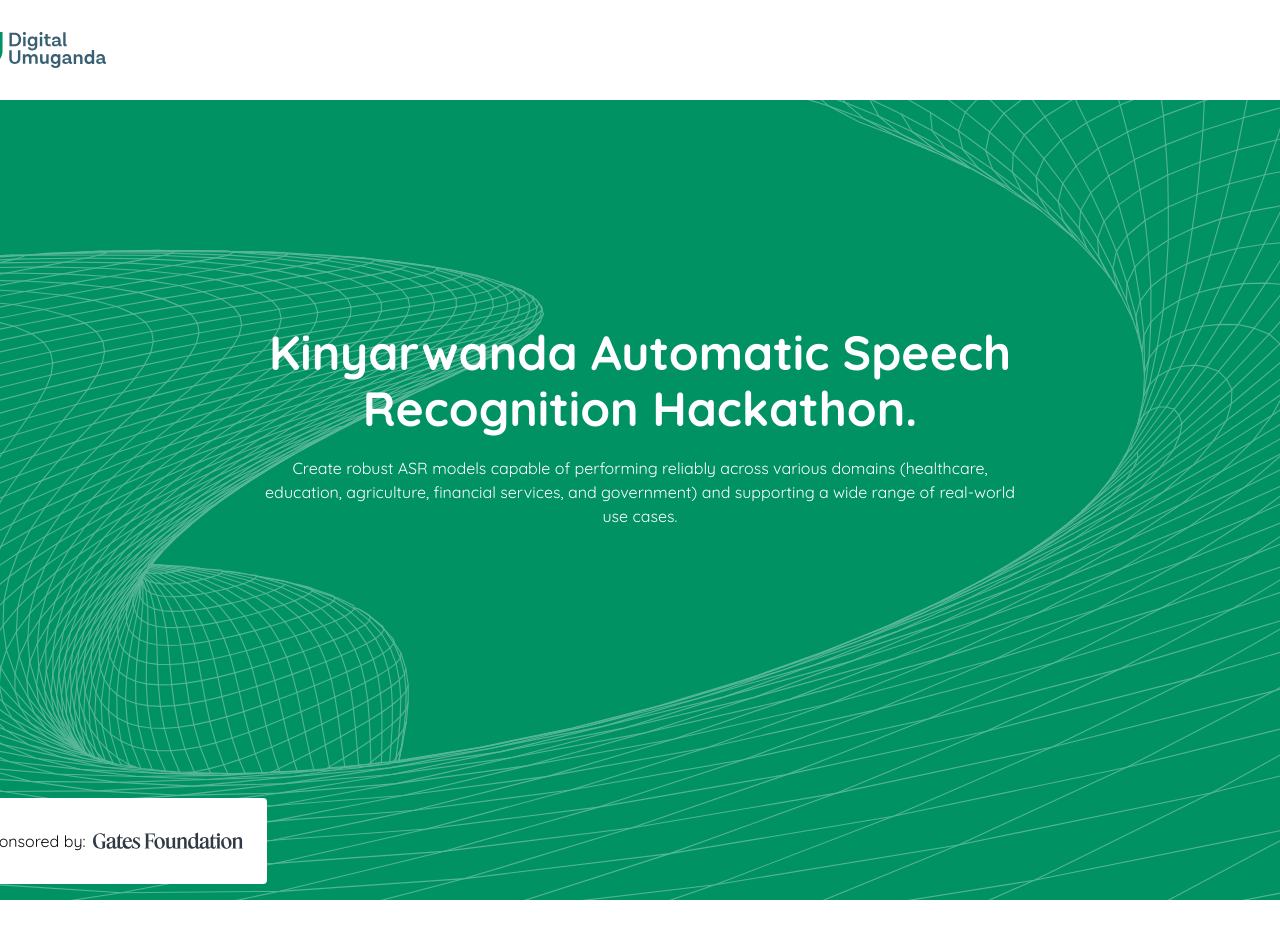
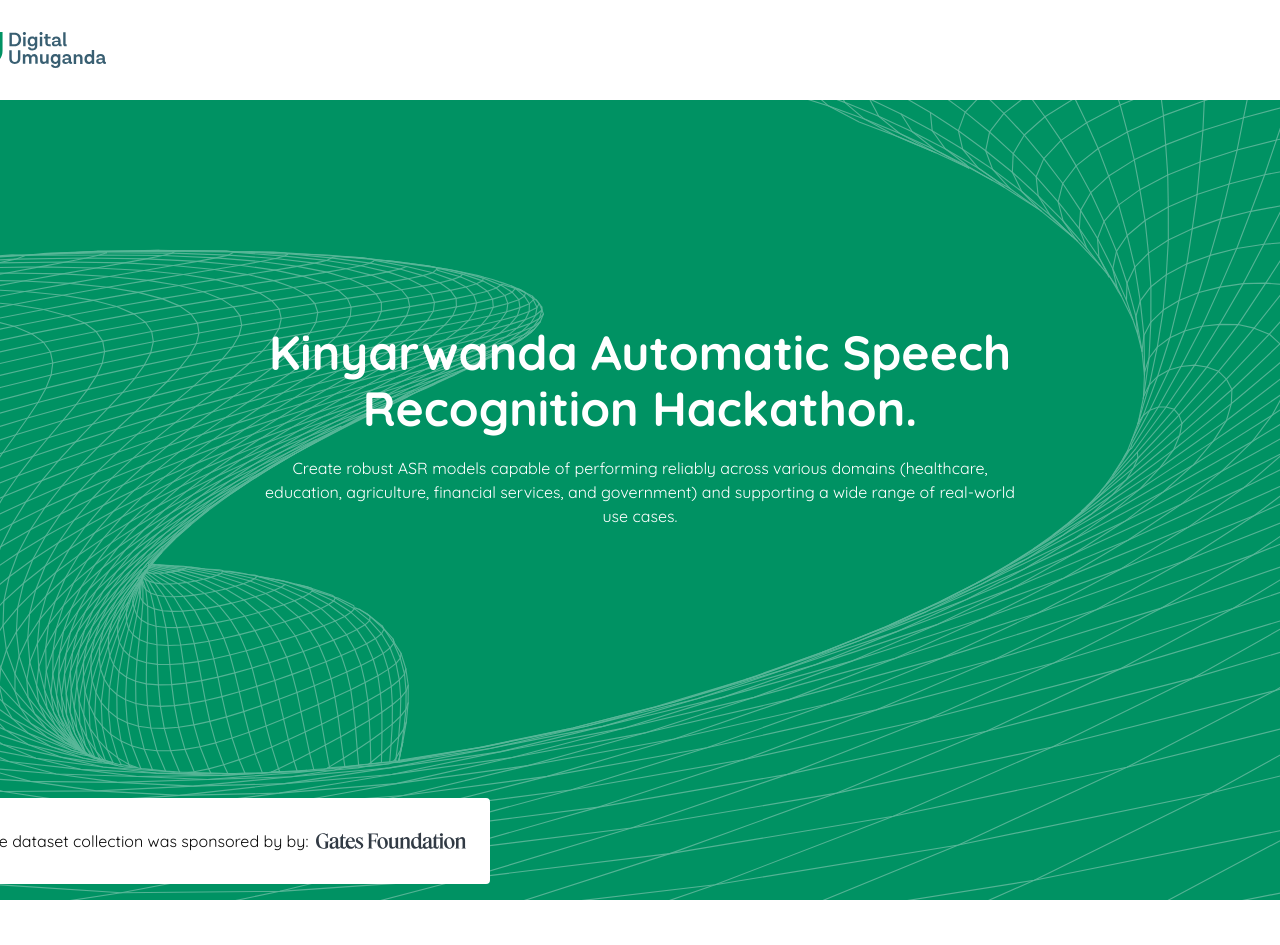
Before and after one commit to Digital-Umuganda/kasr_hackathon, a React (Vite) app: page / in a window 1280 px wide. Shown: the top 945 px of the page. Built offline with nearby package versions, Linux system fonts and the light colour scheme.

Commit message:
updates - 1

```diff
--- a/src/components/sections/hero.tsx
+++ b/src/components/sections/hero.tsx
@@ -22,8 +22,8 @@ const Hero = () => {
           government) and supporting a wide range of real-world use cases.
         </p>
       </div>
-      <div className="z-10 absolute bottom-4 left-4 w-auto p-6 h-auto bg-white rounded gap-2 flex flex-row items-center">
-        <p>Sponsored by:</p>
+      <div className="z-10 absolute bottom-4 md:right-auto right-4 left-4 w-auto p-6 h-auto bg-white rounded gap-2 flex flex-wrap flex-row items-center">
+        <p>The dataset collection was sponsored by by:</p>
         <img src={gates} alt="gates" className="w-[150px]" />
       </div>
     </Width>
--- a/src/components/sections/rules.tsx
+++ b/src/components/sections/rules.tsx
@@ -12,7 +12,8 @@ const Rules = () => {
           </Title>
           <ul className="list-disc list-inside pl-4 flex flex-col gap-2">
             <li className="text-justify">
-              <span className="font-black">Team size</span>: 5 participants.
+              <span className="font-black">Team size</span>: 5 participants
+              maximum.
             </li>
             <li className="text-justify">
               <span className="font-black">One leaderboard account</span>: per
```
